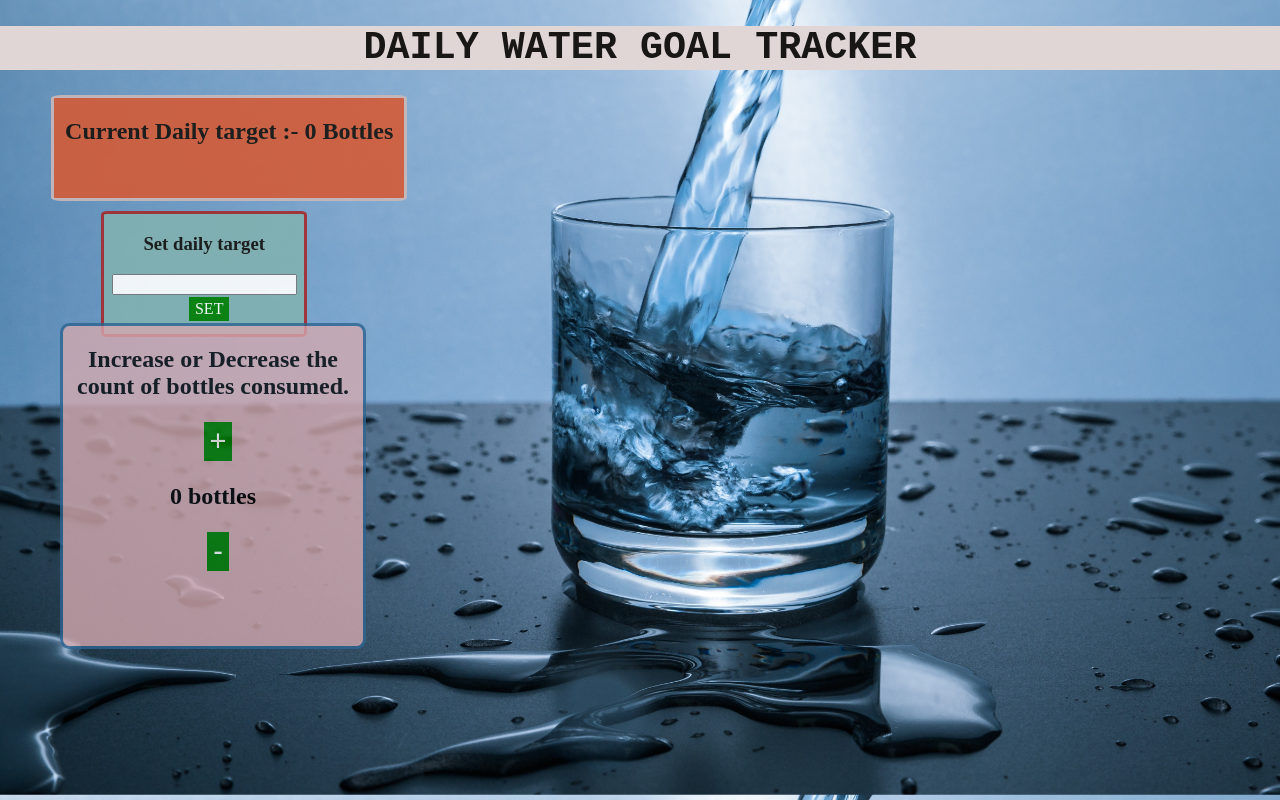
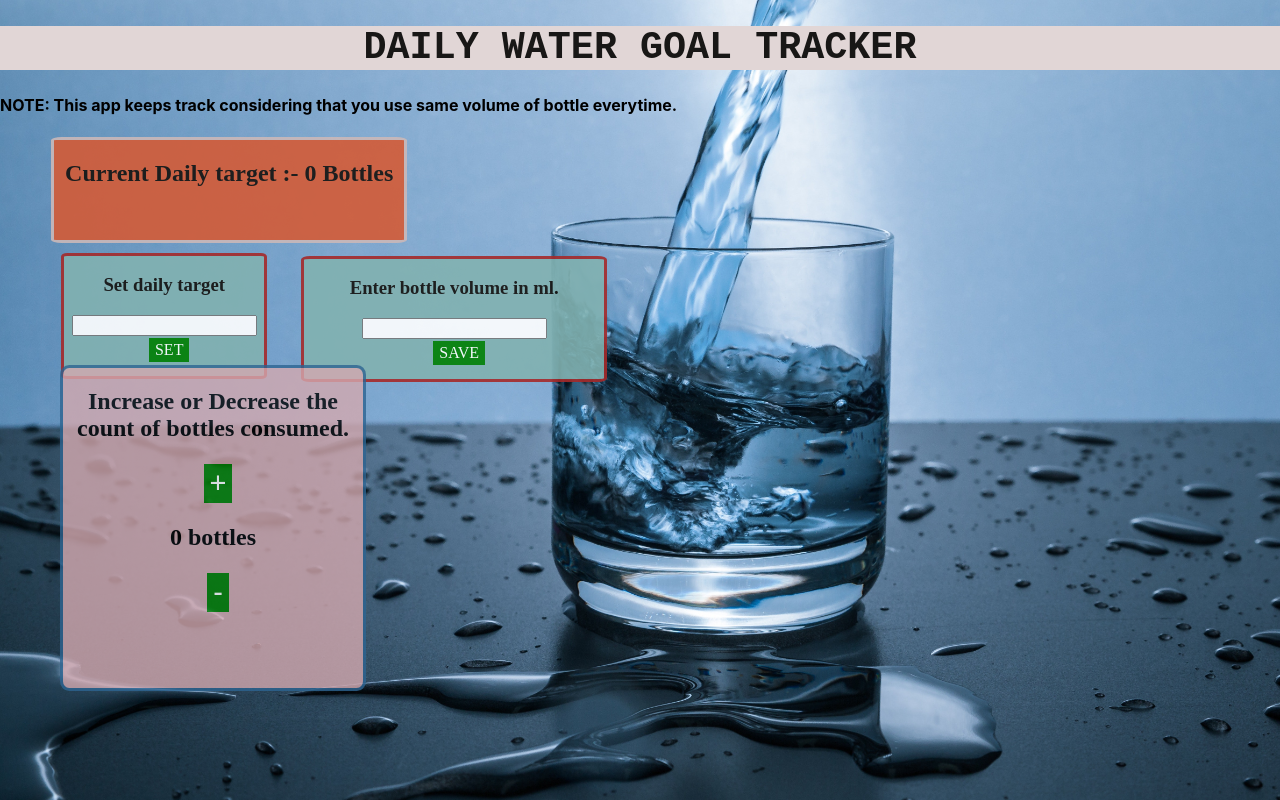
Before and after one commit to Gauravbharti1998/Water_goal, a React (Create React App) app: page / in a window 1280 px wide. Shown: the top 800 px of the page. Built offline with nearby package versions, Linux system fonts and the light colour scheme.

Commit message:
Added the total volume consumed functionality

```diff
--- a/src/App.css
+++ b/src/App.css
@@ -36,14 +36,26 @@
   position: relative;
   font-family: cursive;
    margin-top: 10px;
-  margin-left: 50px;
+  margin-left: 10px;
+  margin-right: 30px;
   width: 200px;
   height: 120px;
   border: 3px solid brown;
   background-color: rgb(130, 177, 176);
   border-radius: 3%;
 }
-
+.vol{
+  text-align: center;
+  position:relative;
+  font-family: cursive;
+   margin-top: -123px;
+   margin-left: 250px;
+  width: 300px;
+  height: 120px;
+  border: 3px solid brown;
+  background-color: rgb(130, 177, 176);
+  border-radius: 3%;
+}
 .countr{
   text-align: center;
   font-family:  cursive;
@@ -58,7 +70,7 @@
   background-color: rgb(212, 169, 176);
   border-radius: 3%;
 }
-.set{
+.save,.set{
   background-color: green; /* Blue background */
   border: none; /* Remove borders */
   color: white; /* White text */
@@ -76,6 +88,10 @@
 .set:hover {
   background-color:black;
 }
+.save:hover{
+  background-color:black;
+}
+
 .addbtn {
   background-color: green; /* Blue background */
   border: none; /* Remove borders */
--- a/src/App.js
+++ b/src/App.js
@@ -1,6 +1,7 @@
 
 import './App.css';
 import { useState } from 'react';
+
 
 function App() {
   const [target, newVal] = useState(0);
@@ -8,12 +9,14 @@ function App() {
     const val = document.getElementById("dt").value;
     newVal(val);
   }
+
   const [stats, setStats] = useState(0);
   const increase = () => {
     setStats(stats + 1);
     if( stats >= target-1 ){
+      var temp = document.getElementById("dt2").value;
       document.getElementById('congrats').style.visibility='visible';
-      document.getElementById('congrats').innerHTML = 'Congratulations!! </br> You have achieved your daily water intake goal !';
+      document.getElementById('congrats').innerHTML = 'Congratulations!! </br> You have achieved your daily water intake goal !<br/> Total water intake  ' + '</br>' +(temp * target)/1000 + ' Litres';
     }
   }
   const decrease = () => {
@@ -21,11 +24,13 @@ function App() {
       setStats(stats - 1)
     }
   }
+
   return (
     <div>
       <div className='heading'>
         <h1>DAILY WATER GOAL TRACKER</h1>
       </div>
+      <h4>NOTE: This app keeps track considering that you use same volume of bottle everytime.</h4>
       <div className='body'>
           <div className='upperbdy'>
             <div className='upperbdy1'>
@@ -35,6 +40,11 @@ function App() {
               <h3>Set daily target</h3>
               <input type='number' id='dt'></input>
               <button className='set' type='button' onClick={setTarget}>SET</button>
+            </div>
+            <div className='vol'>
+                <h3> Enter bottle volume in ml.</h3>
+                <input type = 'number' id='dt2'></input><br/>
+                <button className='save' type = 'button' > SAVE</button>
             </div>
             <div className='congo' id = "congrats"> </div>
           </div>
```
